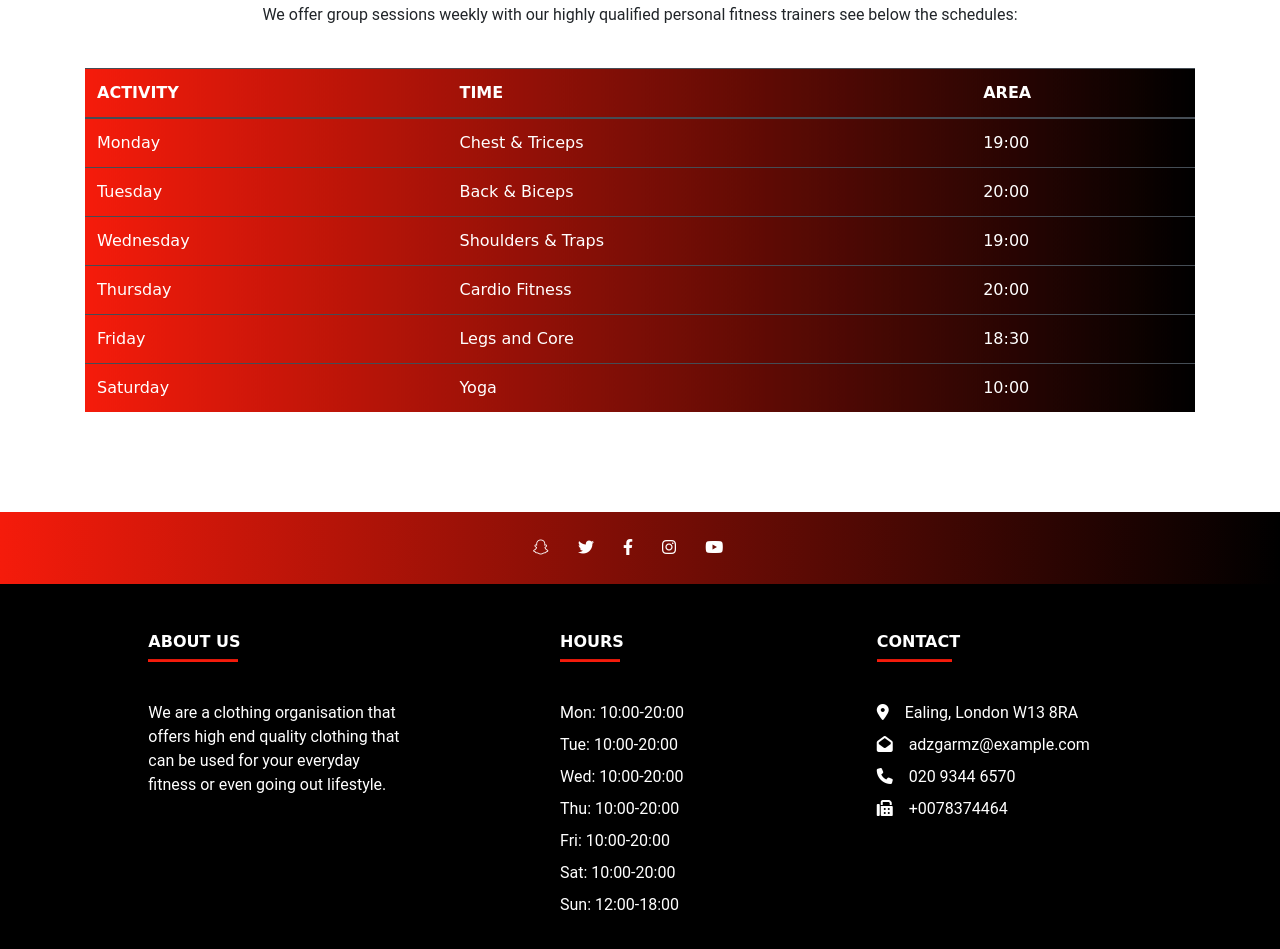
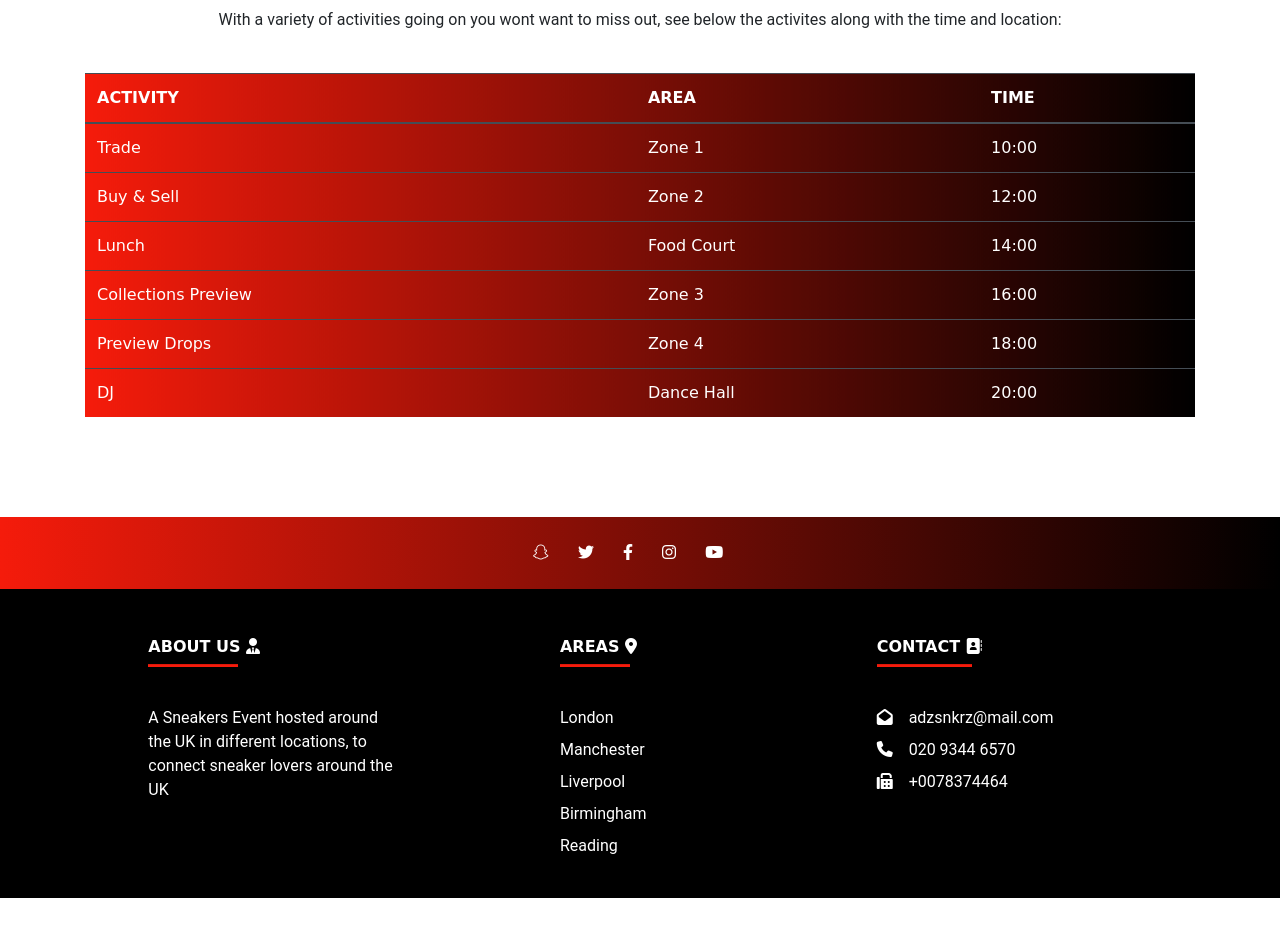
Before and after one commit to adilkhr/HTML-CSS-project, a plain HTML site: page index.html in a window 1280 px wide. Shown: the part 2273-3222 px from the top of the page. After the commit the page ends 3171 px from the top, so only its background shows below. Drawn offline with nearby package versions, Linux system fonts and the light colour scheme; a web font is replaced by a local one.

Commit message:
made changes to info on index page

```diff
--- a/index.html
+++ b/index.html
@@ -49,15 +49,15 @@
 <section id="Goals">
   <div class="container">
       <div class="title">
-          <h1>Londons hottest sneakers event, you wont want to miss it! Heres why...</h1>
+          <h1 class="card-header">Londons hottest sneakers event, you wont want to miss it! Heres why... <i class="fa-solid fa-fire"></i></h1>
       </div>
       <div class="row">
           <div class="col-md-4">
               <div class="card-text-centre">
                   <img src="https://offloadmedia.feverup.com/secretamsterdam.com/wp-content/uploads/2022/04/22053047/Crepe-City-1024x683.jpg" alt="getstrongimg" class="card-img-top">
                   <div class="card-body">
-                      <h5 class="card-title">Get Strong <i class="fa-solid fa-eye"></i></h5>
-                      <p class="card-text">With the facilities we have to offer from the equipment, to the staff and the schedules we have, getting strong isn't an issue with us</p>
+                      <h5 class="card-title">Early Glimpse... <i class="fa-solid fa-eye"></i></h5>
+                      <p class="card-text">Sponsored by Nike, we have exclussive access to unpcoming unreleased pairs dropping this year for you guys to see early</p>
                   </div>
               </div>
           </div>
@@ -65,8 +65,8 @@
               <div class="card-text-centre">
                   <img src="https://offloadmedia.feverup.com/secretmanchester.com/wp-content/uploads/2019/04/17103701/Crepecity.jpg" alt="gethealthyimg" class="card-img-top">
                   <div class="card-body">
-                      <h5 class="card-title">Get Healthy <i class="fas fa-users"></i></h5>
-                      <p class="card-text">With qualfied trainers at the gym running sessions daily, we gurantee members will get healthier in no time aswell as offering nutrition advice</p>
+                      <h5 class="card-title">Connect With Others <i class="fas fa-users"></i></h5>
+                      <p class="card-text">With other Sneaker heads about, this is a great opportunity to connect with others who share the same love you have for sneakers and socialise</p>
                   </div>
               </div>
           </div>
@@ -74,8 +74,8 @@
               <div class="card-text-centre">
                   <img src="https://i0.wp.com/sneakercon.com/wp-content/uploads/2022/11/sneaker-con-ben-kickz-unreleased-rarekicks-01.jpg?fit=630%2C420&ssl=1" alt="getstronghealthyimg" class="card-img-top">
                   <div class="card-body">
-                      <h5 class="card-title">Get Social <i class="fa-solid fa-sack-dollar"></i></h5>
-                      <p class="card-text">With our community growing, it can be more motivating training with each other, we aim to build a stronger community by the day</p>
+                      <h5 class="card-title">Buy & Sell Pairs <i class="fa-solid fa-sack-dollar"></i></h5>
+                      <p class="card-text">Buy and sell pairs with a chance to negotiate prices with others and pay less than fees and price you would online</p>
                   </div>
               </div>
           </div>
@@ -96,47 +96,47 @@
             <br>
             <h1>Activites & Events schedules</h1>
             <br>
-            <p>We offer group sessions weekly with our highly qualified personal fitness trainers see below the schedules:</p>
+            <p>With a variety of activities going on you wont want to miss out, see below the activites along with the time and location:</p>
         </div>
     <div class="table-responsive-sm">
   <table class="table table-dark">
        <thead>
     <tr>
       <th scope="col">ACTIVITY</th>
+      <th scope="col">AREA</th>
       <th scope="col">TIME</th>
-      <th scope="col">AREA</th>
     </tr>
   </thead>
   <tbody>
     <tr>
-      <td>Monday</td>
-      <td>Chest & Triceps</td>
-      <td>19:00</td>
+      <td>Trade</td>
+      <td>Zone 1</td>
+      <td>10:00</td>
     </tr>
     <tr>
-      <td>Tuesday</td>
-      <td>Back & Biceps</td>
-      <td>20:00</td>
+      <td>Buy & Sell</td>
+      <td>Zone 2</td>
+      <td>12:00</td>
     </tr>
     <tr>
-      <td>Wednesday</td>
-      <td>Shoulders & Traps</td>
-      <td>19:00</td>
+      <td>Lunch</td>
+      <td>Food Court</td>
+      <td>14:00</td>
     </tr>
      <tr>
-      <td>Thursday</td>
-      <td>Cardio Fitness</td>
-      <td>20:00</td>
+      <td>Collections Preview</td>
+      <td>Zone 3</td>
+      <td>16:00</td>
     </tr>
     <tr>
-      <td>Friday</td>
-      <td>Legs and Core</td>
-      <td>18:30</td>
+      <td>Preview Drops</td>
+      <td>Zone 4</td>
+      <td>18:00</td>
     </tr>
     <tr>
-      <td>Saturday</td>
-      <td>Yoga</td>
-      <td>10:00</td>
+      <td>DJ</td>
+      <td>Dance Hall</td>
+      <td>20:00</td>
     </tr>
   </tbody>
 </table>
@@ -168,33 +168,30 @@
         <div class="row">
 
          <div class="col-md-3 mx-auto mb-4">
-                <h6 class="footerheader text-uppercase font-weight-bold">About us</h6>
+                <h6 class="footerheader text-uppercase font-weight-bold">About us <i class="fa-solid fa-user-tie"></i></h6>
                 <hr class="hr mb-4 mt-0 d-inline-block mx-auto">
-                <p class="mt-2">We are a clothing organisation that offers high end quality clothing that can be used for your everyday fitness or even going out lifestyle.</p>
+                <p class="mt-2">A Sneakers Event hosted around the UK in different locations, to connect sneaker lovers around the UK</p>
             </div>
 
                <div class="col-md-2 mx-auto mb-4">
-                <h6 class="footerheader text-uppercase font-weight-bold">Hours</h6>
+                <h6 class="footerheader text-uppercase font-weight-bold">Areas <i class="fas fa-map-marker-alt mr-3"></i></h6>
                 <hr class="hrhours mb-4 mt-0 d-inline-block mx-auto">
 
                 <ul class ="list-unstyled">
-                    <li class="my-2">Mon: 10:00-20:00</li>
-                    <li class="my-2">Tue: 10:00-20:00</li>
-                    <li class="my-2">Wed: 10:00-20:00</li>
-                    <li class="my-2">Thu: 10:00-20:00</li>
-                    <li class="my-2">Fri: 10:00-20:00</li>
-                    <li class="my-2">Sat: 10:00-20:00</li>
-                    <li class="my-2">Sun: 12:00-18:00</li>
+                    <li class="my-2">London</li>
+                    <li class="my-2">Manchester</li>
+                    <li class="my-2">Liverpool</li>
+                    <li class="my-2">Birmingham</li>
+                    <li class="my-2">Reading</li>
                 </ul>
              </div>
 
             <div class="col-md-3 mx-auto mb-4">
-                <h6 class="footerheader text-uppercase font-weight-bold">Contact</h6>
+                <h6 class="footerheader text-uppercase font-weight-bold">Contact <i class="fa-solid fa-address-book"></i></h6>
                 <hr class="hrcontact mb-4 mt-0 d-inline-block mx-auto">
 
                 <ul class ="list-unstyled">
-                    <li class="my-2"><i class="fas fa-map-marker-alt mr-3"></i>Ealing, London W13 8RA</li>
-                    <li class="my-2"><i class="fas fa-envelope-open mr-3"></i>adzgarmz@example.com</li>
+                    <li class="my-2"><i class="fas fa-envelope-open mr-3"></i>adzsnkrz@mail.com</li>
                     <li class="my-2"><i class="fas fa-phone mr-3"></i>020 9344 6570</li>
                     <li class="my-2"><i class="fas fa-fax mr-3"></i>+0078374464</li>
                 </ul>
@@ -204,29 +201,6 @@
  </footer>
 
 
-
-
-
-
-
-
-
-
-
-
-
-
-
-
-
-
-
-
-
-
-
-
-
  <script src="https://cdn.jsdelivr.net/npm/jquery@3.5.1/dist/jquery.slim.min.js" integrity="sha384-DfXdz2htPH0lsSSs5nCTpuj/zy4C+OGpamoFVy38MVBnE+IbbVYUew+OrCXaRkfj" crossorigin="anonymous"></script>
  <script src="https://cdn.jsdelivr.net/npm/bootstrap@4.6.2/dist/js/bootstrap.bundle.min.js" integrity="sha384-Fy6S3B9q64WdZWQUiU+q4/2Lc9npb8tCaSX9FK7E8HnRr0Jz8D6OP9dO5Vg3Q9ct" crossorigin="anonymous"></script>
 </body>
--- a/styles.css
+++ b/styles.css
@@ -57,7 +57,7 @@
 /*-- Gym Cards styling --*/
 
 #Goals {
-    background-color: #fff;
+    background-color: #ffffff;
 }
 
 #Goals h1 {
@@ -69,6 +69,10 @@
 
 #Goals p {
     font-family: 'Roboto', sans-serif;
+}
+
+.card-header {
+    box-shadow: 0 0 20px 7px rgba(0,0,0,0.1);
 }
 
 .title {
@@ -161,13 +165,13 @@
 }
 
 .hrhours{
-    width: 60px;
+    width: 70px;
     height: 2px;
     background-color: #f51b0b;
 }
 
 .hrcontact{
-    width: 75px;
+    width: 95px;
     height: 2px;
     background-color: #f51b0b;
 }
```
